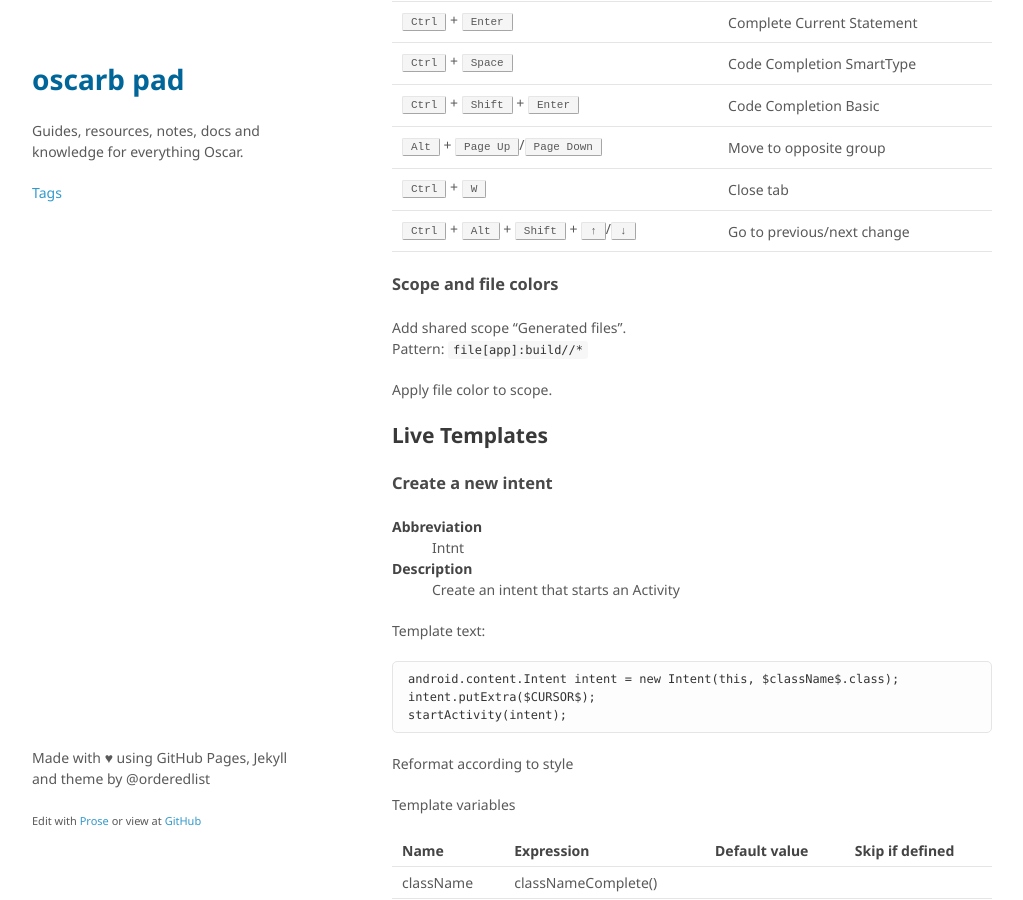
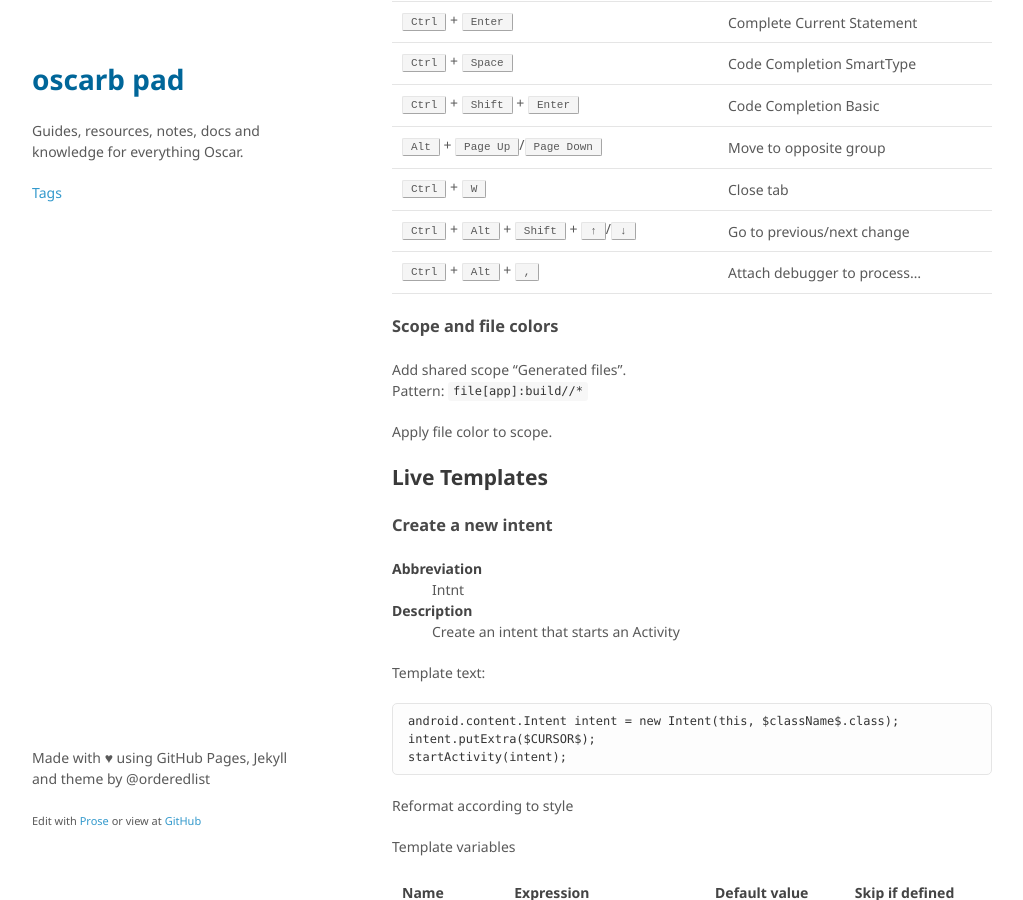
Before and after one commit to oscarb/pad, a Jekyll site: the page built from _docs/android-studio.md, in a window 1280 px wide and 900 px high, scrolled down 3019 px. Shown: the whole window, without its empty margins (128-1151 px from the left). Built offline with Jekyll 4.4.1, drawn with Linux system fonts in a browser that asks for light colours; some web fonts are replaced.

Commit message:
Update android-studio.md

```diff
--- a/_docs/android-studio.md
+++ b/_docs/android-studio.md
@@ -145,6 +145,7 @@ Shortcut | Action
 <kbd>Alt</kbd> + <kbd>Page Up</kbd>/<kbd>Page Down</kbd> | Move to opposite group
 <kbd>Ctrl</kbd> + <kbd>W</kbd> | Close tab
 <kbd>Ctrl</kbd> + <kbd>Alt</kbd> + <kbd>Shift</kbd> + <kbd>↑</kbd>/<kbd>↓</kbd> | Go to previous/next change
+<kbd>Ctrl</kbd> + <kbd>Alt</kbd> + <kbd>,</kbd> | Attach debugger to process...
 
 ### Scope and file colors
 
```
